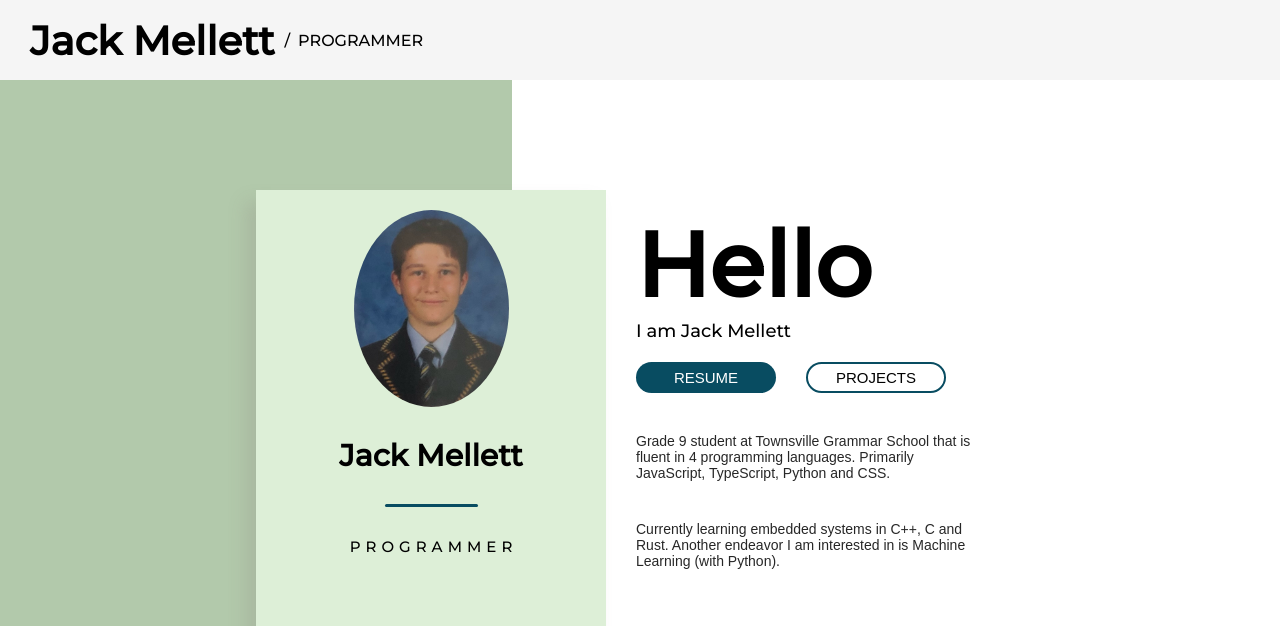
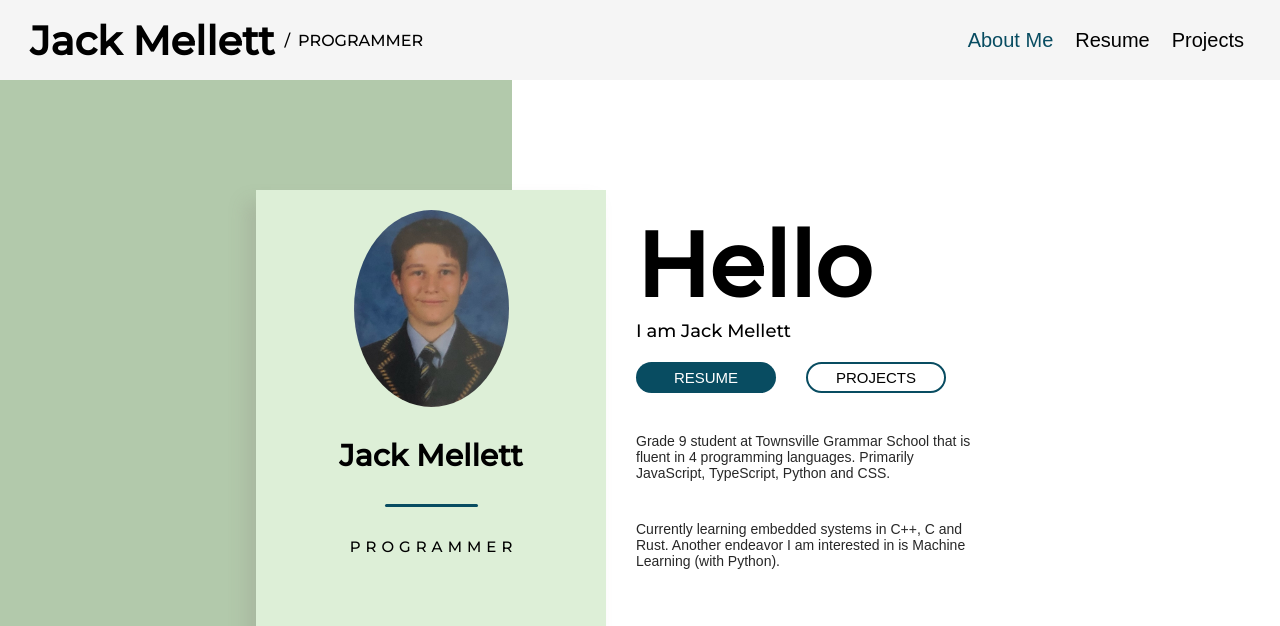
Before and after one commit to jm-programmer09/resume, a website: page public/src/index.html in a window 1280 px wide. Shown: the top 626 px of the page. Drawn offline with Linux system fonts and the light colour scheme.

Commit message:
added in more to the header

```diff
--- a/public/css/global.css
+++ b/public/css/global.css
@@ -297,6 +297,28 @@ body {
   margin-left: 10px;
   font-size: var(--message-font);
 }
+.page-header > .header-link {
+  font-family: Arial, Helvetica, sans-serif !important;
+  font-size: 40px !important;
+  font-weight: 300;
+  color: black;
+  display: flex;
+  flex-direction: row;
+  gap: 10px;
+  justify-content: right;
+  flex-grow: 1;
+}
+.header-link > .link{
+  background-color: transparent;
+  border: none;
+  font-size: 20px !important;
+}
+.header-link > .link:hover {
+  cursor: pointer;
+}
+.header-link > .high {
+  color: var(--main-side);
+}
 /* this is for the body part of the page */
 .body {
   display: flex;
@@ -526,4 +548,9 @@ a > .link:hover {
   .list > .detail {
     display: none;
   }
+
+  /* this is getting rid of the stuff in the header  */
+  .page-header > .header-link {
+    display: none;
+  }
 }
--- a/public/src/index.html
+++ b/public/src/index.html
@@ -15,6 +15,11 @@
       </div>
       <div class="header-message">
         /&ensp;PROGRAMMER
+      </div>
+      <div class="header-link">
+        <button onclick="changeTo('main')" class="high link" id="main-t">About Me</button>
+        <button onclick="changeTo('resume-title')" class="link" id="resume-title-t">Resume</button>
+        <button onclick="changeTo('project')" class="link" id="project-t">Projects</button>
       </div>
     </header>
     <!-- this is the first part of the website that the user sees  -->
--- a/public/src/index.js
+++ b/public/src/index.js
@@ -3,6 +3,8 @@ const changeTo = (newID) => {
   const current = document.getElementById(currents), news = document.getElementById(newID);
   const frost = document.getElementById("frost");
 
+  document.getElementById(currents + "-t").className = "link";
+  document.getElementById(newID + '-t').className = "high link";
   currents = newID;
 
   frost.style.display = "block";
```
